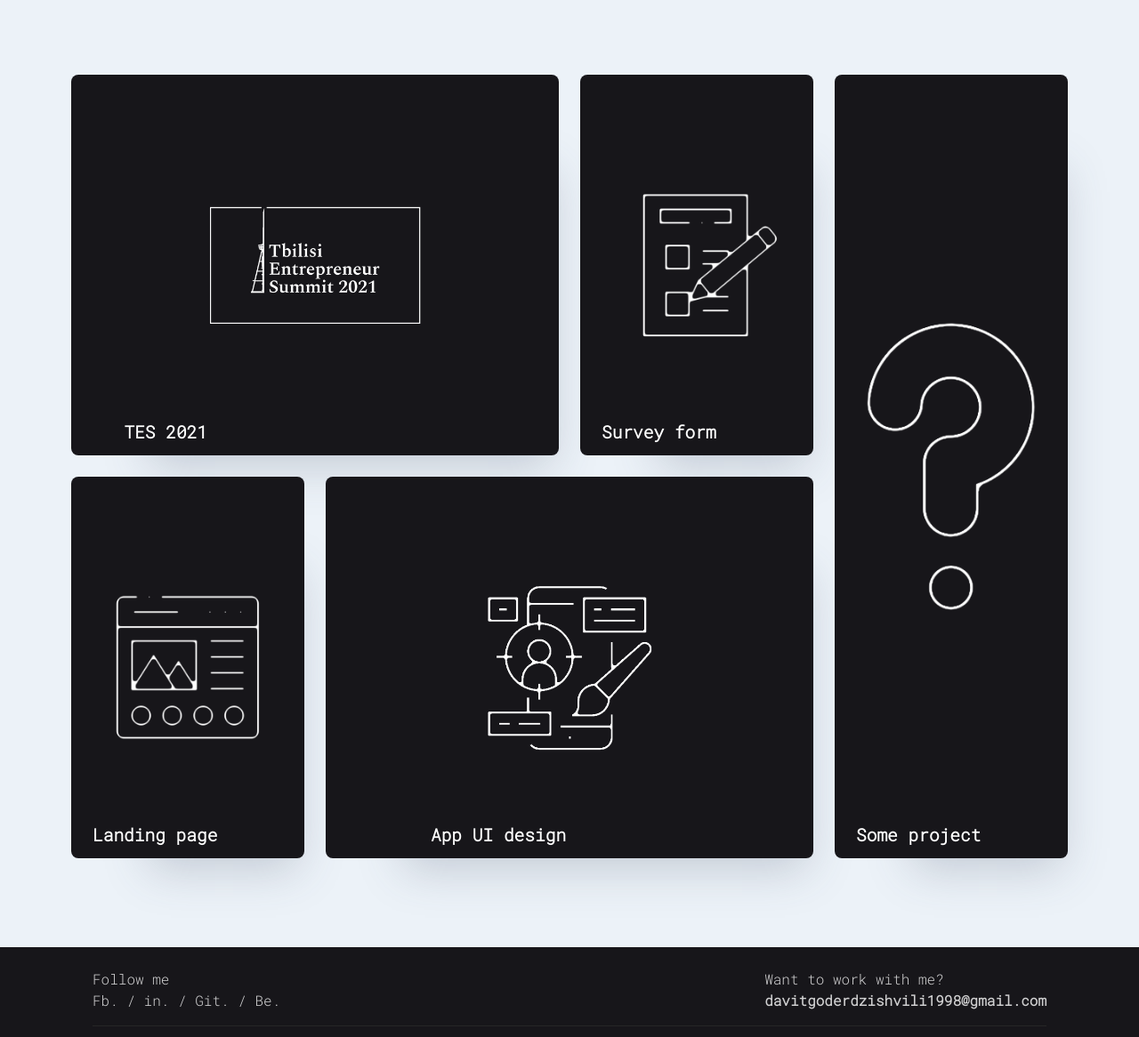
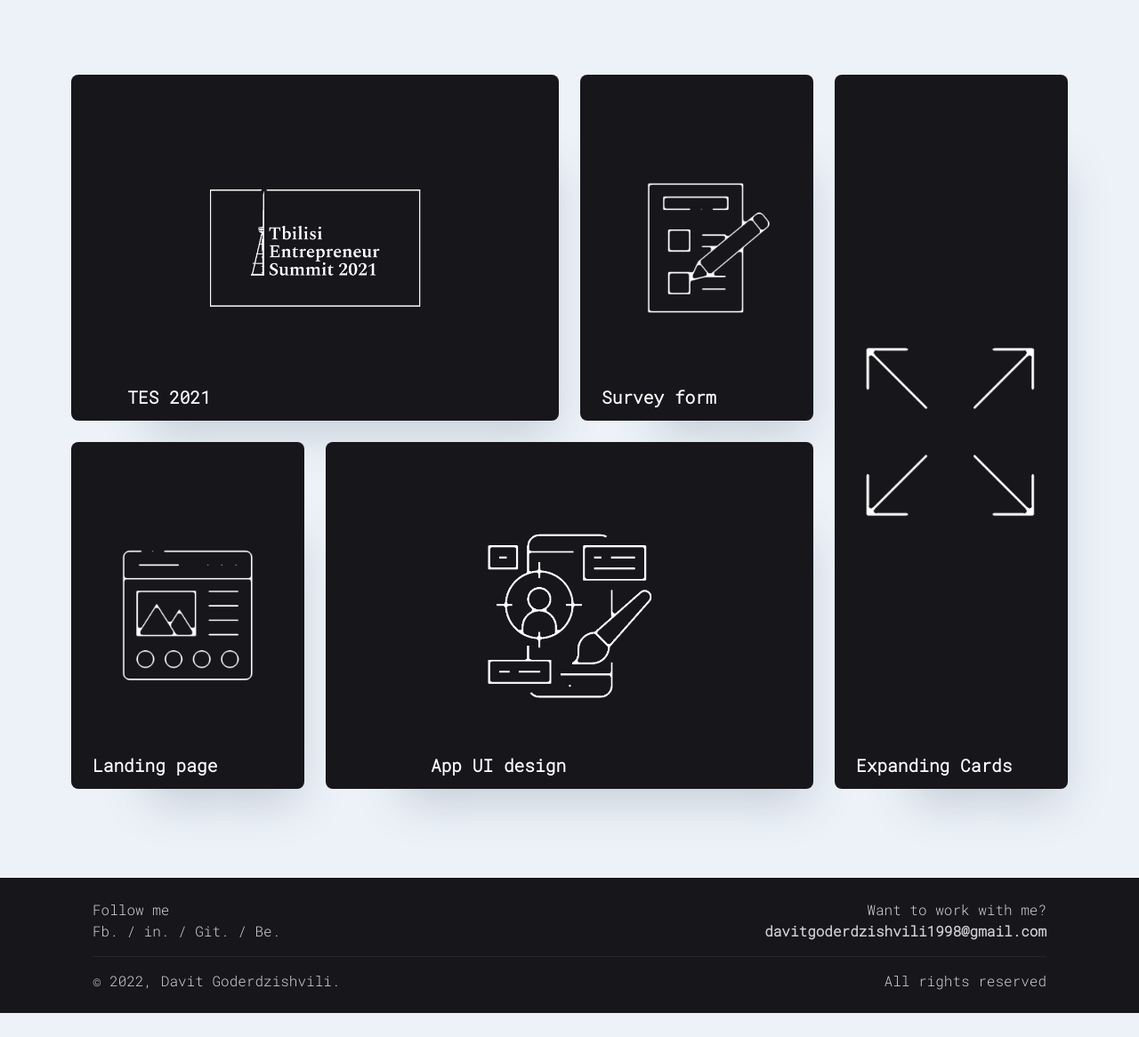
Before and after one commit to data98/portfolioWebsite, a plain HTML site: page index.html in a window 1280 px wide. Shown: the part 327-1493 px from the top of the page at 89% size. After the commit the page ends 1466 px from the top, so only its background shows below. Drawn offline with Linux system fonts and the light colour scheme.

Commit message:
Update-01: Fixed footer, cards and added new project as number 5

```diff
--- a/index.html
+++ b/index.html
@@ -4,12 +4,12 @@
         <meta charset="UTF-8">
         <meta http-equiv="X-UA-Compatible" content="IE=edge">
         <meta name="viewport" content="width=device-width, initial-sclae=1.0">
-        <title> Portfolio Website</title>
         <!-- <link rel="shortcut icon" type="image/jpg" href="/img/logo.jpg"/> -->
         <link rel="icon" type="image/png" href="logo.png" sizes="16x16">
         <link rel="stylesheet" href="https://cdnjs.cloudflare.com/ajax/libs/font-awesome/6.0.0-beta3/css/all.min.css" integrity="sha512-Fo3rlrZj/k7ujTnHg4CGR2D7kSs0v4LLanw2qksYuRlEzO+tcaEPQogQ0KaoGN26/zrn20ImR1DfuLWnOo7aBA==" crossorigin="anonymous" referrerpolicy="no-referrer" />
         <!--Get your code at fontawesome.com-->
         <link rel="stylesheet" href="style.css" />
+        <title>Portfolio Website</title>
     </head>
 
     <body>
@@ -41,79 +41,89 @@
                     <button class="bt">
                         <a href="https://drive.google.com/drive/folders/1hZllMCs3MxUrYfR5WQxo5y7DmEn8ZGmS?usp=sharing" target="_blank" title="Download Resume">
                         Resume
-                        <i class="download fa-solid fa-file-arrow-down"></i></i></i>
+                        <i class="download fa-solid fa-file-arrow-down"></i>
                         </a>
                     </button>
                 </li>
             </ul>
         </div>
 
-        <main class="testimonial-grid" id="projects">
+        <main class="grid" id="projects">
 
+            <a
+            href="https://www.behance.net/gallery/133887861/TES-Event"
+            class="button"
+            target="_blank">
                 <div class="card" id="project-1">
                     <div class="card-content">
                         <div class="flex">
                             <h2 class="card-title">TES 2021</h2>
-                        <p class="card-body">Brand identity design for Tbilisi Entrepreneur Summit .
+                            <p class="card-body">Brand identity design for Tbilisi Entrepreneur Summit.
                             </p>
-                        <a href="https://www.behance.net/gallery/133887861/TES-Event" class="button" target="_blank">
-                            Learn More
-                        </a>
                         </div>
                     </div>
                 </div>
+            </a>
 
+            <a
+            href="https://codepen.io/data98/full/Bamzqza"
+            class="button"
+            target="_blank">
                 <div class="card" id="project-2">
                     <div class="card-content">
                         <div class="flex">
                             <h2 class="card-title">Survey form</h2>
                             <p class="card-body">Made basic survey form for a web project.
                             </p>
-                        <a href="https://codepen.io/data98/full/Bamzqza" class="button" target="_blank">
-                            Learn More
-                        </a>
                         </div>
                     </div>
                 </div>
+            </a>
 
+            <a
+            href="https://codepen.io/data98/full/abVZrgP"
+            class="button"
+            target="_blank">
                 <div class="card" id="project-3">
                     <div class="card-content">
                         <div class="flex">
                             <h2 class="card-title">Landing page</h2>
                             <p class="card-body">Made basic landing page for a web project.
                             </p>
-                        <a href="https://codepen.io/data98/full/abVZrgP" class="button" target="_blank">
-                            Learn More
-                        </a>
                         </div>
                     </div>
                 </div>
+            </a>
 
+            <a
+            href="https://www.behance.net/gallery/133846873/GoalPlan-App-Screens-for-App-Store"
+            class="button"
+            target="_blank">
                 <div class="card" id="project-4">
                     <div class="card-content">
                         <div class="flex">
                             <h2 class="card-title">App UI design</h2>
                             <p class="card-body">Made basic UI as a freelancer on Upwork.
                             </p>
-                        <a href="https://www.behance.net/gallery/133846873/GoalPlan-App-Screens-for-App-Store" class="button" target="_blank">
-                            Learn More
-                        </a>
                         </div>
                     </div>
                 </div>
+            </a>
 
+            <a
+            href="https://trusting-banach-4d2148.netlify.app/"
+            class="button"
+            target="_blank">
                 <div class="card" id="project-5">
                     <div class="card-content">
                         <div class="flex">
-                        <h2 class="card-title">Some project</h2>
-                        <p class="card-body">Lorem ipsum dolor sit amet consectetur adipisicing elit. Gugiat rem facilis.
+                            <h2 class="card-title">Expanding Cards</h2>
+                            <p class="card-body">Besides from porftolio website (written only in HTML & CSS) with this one I tried with js. Turned out easier than expected.
                             </p>
-                        <a href="#" class="button" target="_blank">
-                            Learn More
-                        </a>
                         </div>
                     </div>
                 </div>
+            </a>
         </main>
 
         <footer id="contact">
@@ -128,8 +138,10 @@
                             <a target="_blank" href="https://www.behance.net/davitgoderdzishvili">Be. </a>
                         </div>
                         <div class="email">
+                            <div class="email-question">
                                 Want to work with me?
                                 <br>
+                            </div>
                             <a href="mailto:davitgoderdzishvili1998@gmail.com">
                                 <b>davitgoderdzishvili1998@gmail.com</b>
                             </a>
--- a/index.js
+++ /dev/null
@@ -1 +0,0 @@
-var a=0;
--- a/style.css
+++ b/style.css
@@ -187,6 +187,12 @@ header {
   padding: 10px;
 }
 
+@media screen and (max-width: 400px) {
+  .logo {
+    font-size: .8rem;
+  }
+}
+
 @media screen and (min-width: 800px) {
   .nav-toggle-label {
     display: none;
@@ -271,6 +277,16 @@ header {
   margin-left: -2.5rem;
 }
 
+@media screen and (max-width: 400px) {
+  .about-contact li {
+    display: flex;
+    flex-direction: column;
+  }
+  .welcome p {
+    font-size: 1.2rem;
+  }
+}
+
 .about-contact a {
   color: var(--gray);
   text-decoration: none;
@@ -320,6 +336,7 @@ i {
   background-size: cover;
   background-position: center;
   padding: 10rem 0 0;
+  height: 100%;
   border-radius: 0.5rem;
 
   /* solves rectangular corners displayed bc of gradient */
@@ -390,18 +407,18 @@ i {
 
 .button {
   cursor: pointer;
-  display: inline;
   text-decoration: none;
-  color: var(--clr-neutral-900);
+  color: hsl(var(--clr-neutral-100));
+  /* display: inline;
   background-color: var(--clr-accent-2);
   padding: 0.5em 1.25em;
-  border-radius: 5px;
+  border-radius: 5px; */
 }
 
-.button:hover,
+/* .button:hover,
 .button:focus {
   background-color: hsl(var(--clr-neutral-100));
-}
+} */
 
 #project-1 {
   background-image: url(img/tes.png);
@@ -420,7 +437,7 @@ i {
 }
 
 #project-5 {
-  background-image: url(img/question.png);
+  background-image: url(img/expanding.png);
 }
 /* card END*/
 
@@ -478,7 +495,7 @@ h3 {
 }
 
 /* components */
-.testimonial-grid {
+.grid {
   display: grid;
   gap: 1.5rem;
   grid-auto-columns: 1fr;
@@ -500,24 +517,24 @@ h3 {
   font-size: var(--fs-400);
 }
 
-.card:nth-child(1) {
+.button:nth-child(1) {
   grid-area: one;
 }
-.card:nth-child(2) {
+.button:nth-child(2) {
   grid-area: two;
 }
-.card:nth-child(3) {
+.button:nth-child(3) {
   grid-area: three;
 }
-.card:nth-child(4) {
+.button:nth-child(4) {
   grid-area: four;
 }
-.card:nth-child(5) {
+.button:nth-child(5) {
   grid-area: five;
 }
 
 @media screen and (min-width: 33em) {
-  .testimonial-grid {
+  .grid {
       grid-template-areas:
       "one one"
       "two three"
@@ -527,7 +544,7 @@ h3 {
 }
 
 @media screen and (min-width: 38em) {
-  .testimonial-grid {
+  .grid {
     grid-template-areas:
      'one one'
      'two five'
@@ -537,7 +554,7 @@ h3 {
 }
 
 @media screen and (min-width: 54em) {
-  .testimonial-grid {
+  .grid {
       grid-template-areas:
       "one one two"
       "five five five"
@@ -546,7 +563,7 @@ h3 {
 }
 
 @media screen and (min-width: 75em) {
-  .testimonial-grid {
+  .grid {
       grid-template-areas:
       "one one two five"
       "three four four five";
@@ -564,6 +581,7 @@ h3 {
 
 /* footer START */
 footer {
+  width: 100%;
   background-color: var(--clr-accent-bg);
   color: var(--clr-footer-txt);
   display: flex;
@@ -586,7 +604,7 @@ footer {
   margin-bottom: 2rem;
 }
 
-@media screen and (max-width: 38em) {
+@media screen and (max-width: 43em) {
   .top-row {
     display:block;
   }
@@ -599,6 +617,18 @@ footer {
   .right {
     padding-top: 1.5rem;
     white-space: nowrap;
+  }
+  .email-question {
+    display: inherit !important;
+  }
+}
+
+@media screen and (max-width: 400px) {
+  .email a {
+    font-size: .5rem;
+  }
+  .footer-container {
+    font-size: .7rem;
   }
 }
 
@@ -620,4 +650,13 @@ footer {
   text-decoration: none;
   color: var(--clr-footer-txt);
 }
+
+.email-question {
+  display: flex;
+  justify-content: flex-end;
+}
+
+/* .email a {
+  font-size: 0.63rem;
+} */
 /* footer END */
```
Also changed, not shown: img/expanding.png (added), script.js (added). Lines whose indentation alone changed are shown as unchanged.
